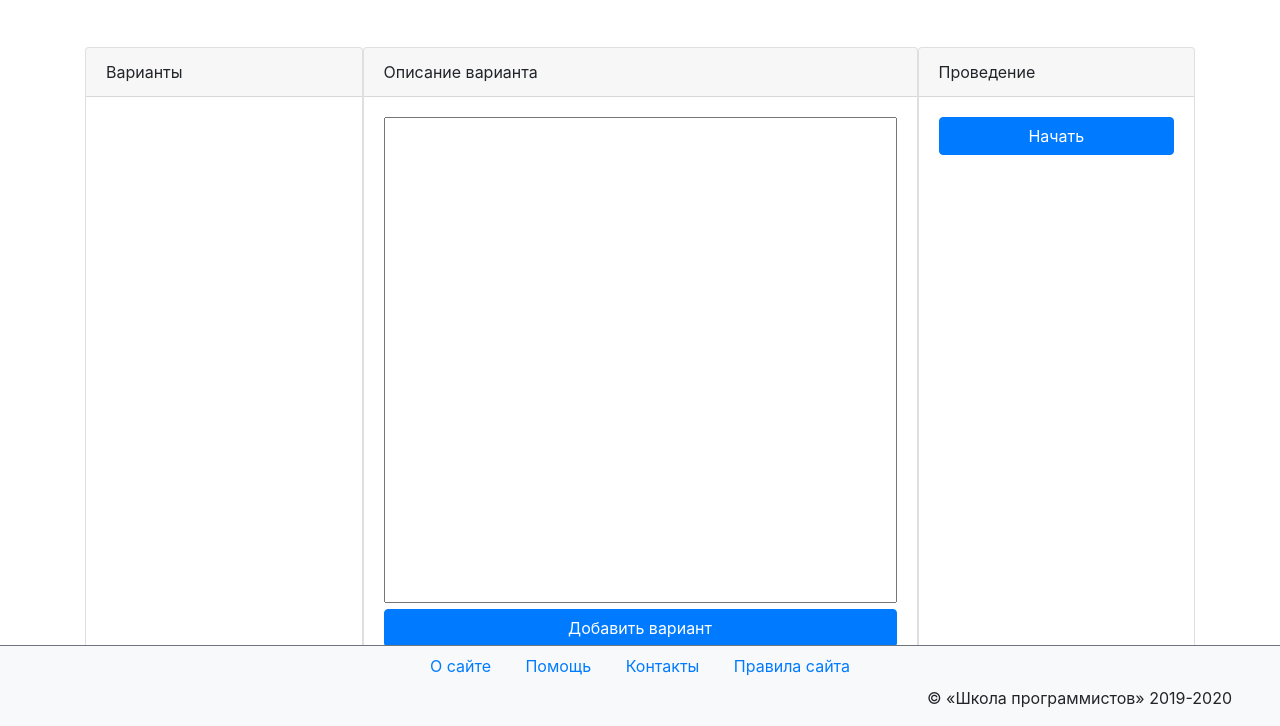
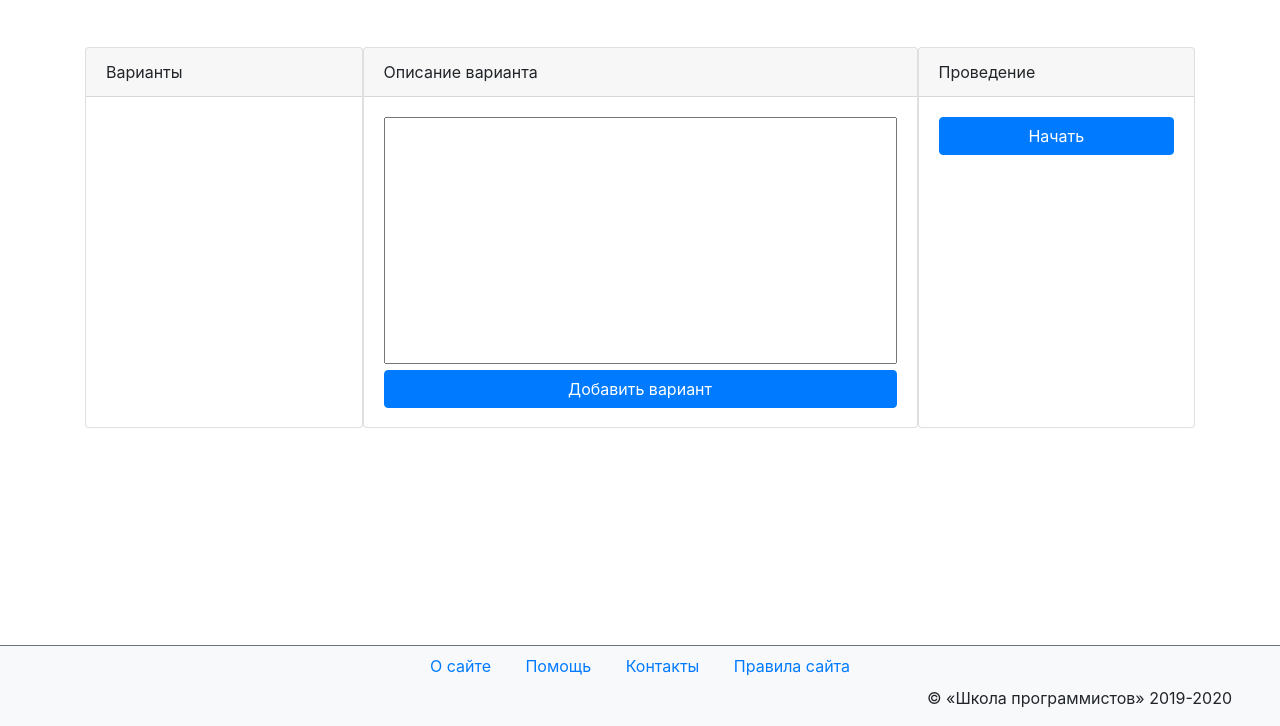
Before and after one commit to Rotalyi0Volopehin/mshp_votings, a Django app: page /manage_voting/1/ in a window 1280 px wide. Shown: the part 74-800 px from the top of the page. Run offline with Django 3.2, Linux system fonts and the light colour scheme; the visitor is signed in with stand-in values (Sample User, id 1); data that the repository does not hold is empty; some libraries are stand-ins or nearby versions.

Commit message:
Fixed cards height

```diff
--- a/main/forms.py
+++ b/main/forms.py
@@ -74,7 +74,7 @@ class SearchVotingForm(forms.Form):
 
 
 class ManageVotingForm(forms.Form):
-    description = CommonFields.get_description_field(False, label="Описание варианта", attrs={"class": "w-100", "rows": "20", "style": "resize: none;"})
+    description = CommonFields.get_description_field(False, label="Описание варианта", attrs={"class": "w-100", "style": "resize: none; height: 85%;"})
     action = CommonFields.get_invisible_field(forms.CharField, "action_tag", '')
 
 
--- a/main/templates/pages/voting_management/manage_voting.html
+++ b/main/templates/pages/voting_management/manage_voting.html
@@ -18,7 +18,7 @@
                 {% endfor %}
             </div>
         </div>
-        <div class="card w-50 h-100">
+        <div class="card w-50">
             <div class="card-header">Описание варианта</div>
             <div class="card-body">
                 {% for item in form %} {{ item }} {% endfor %}
```
